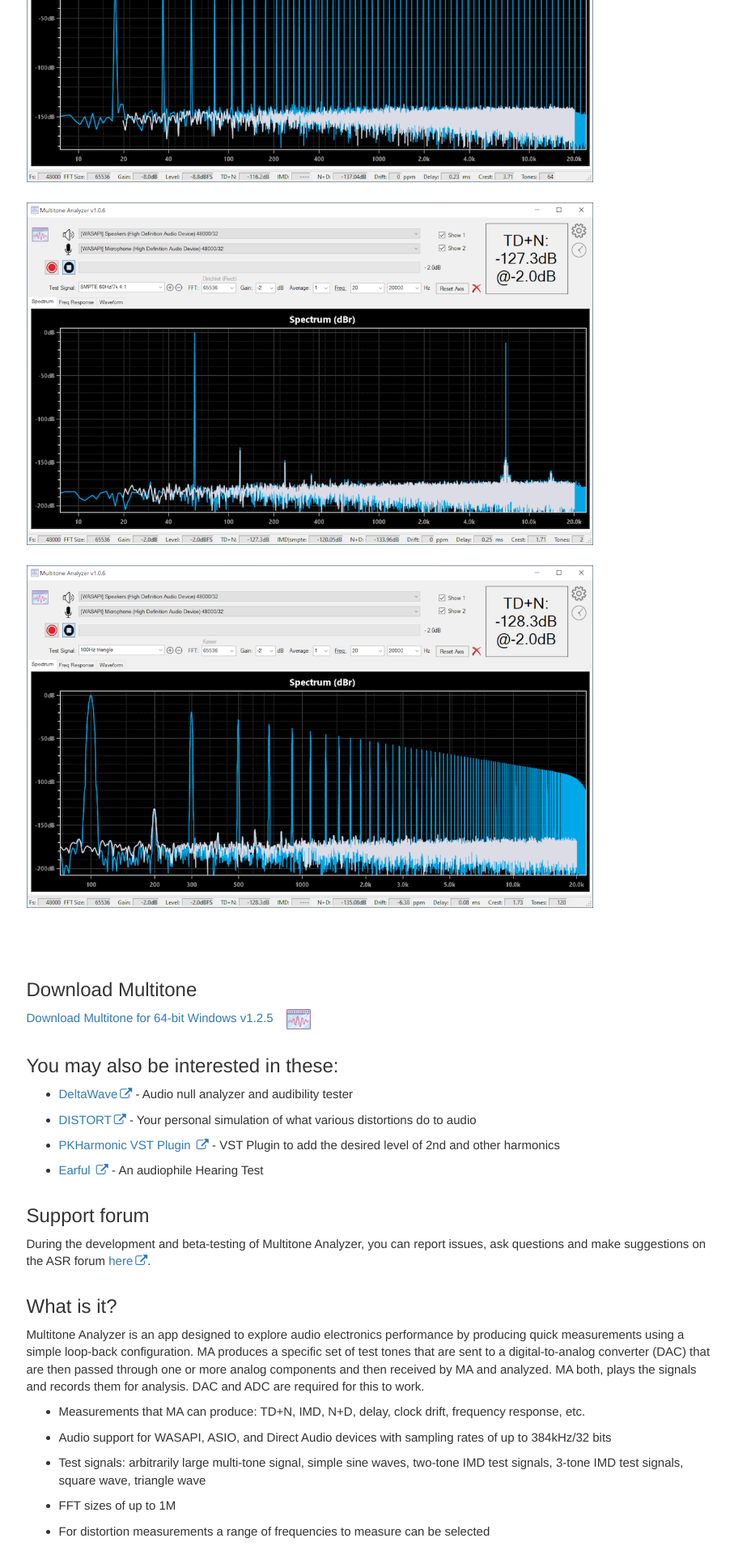
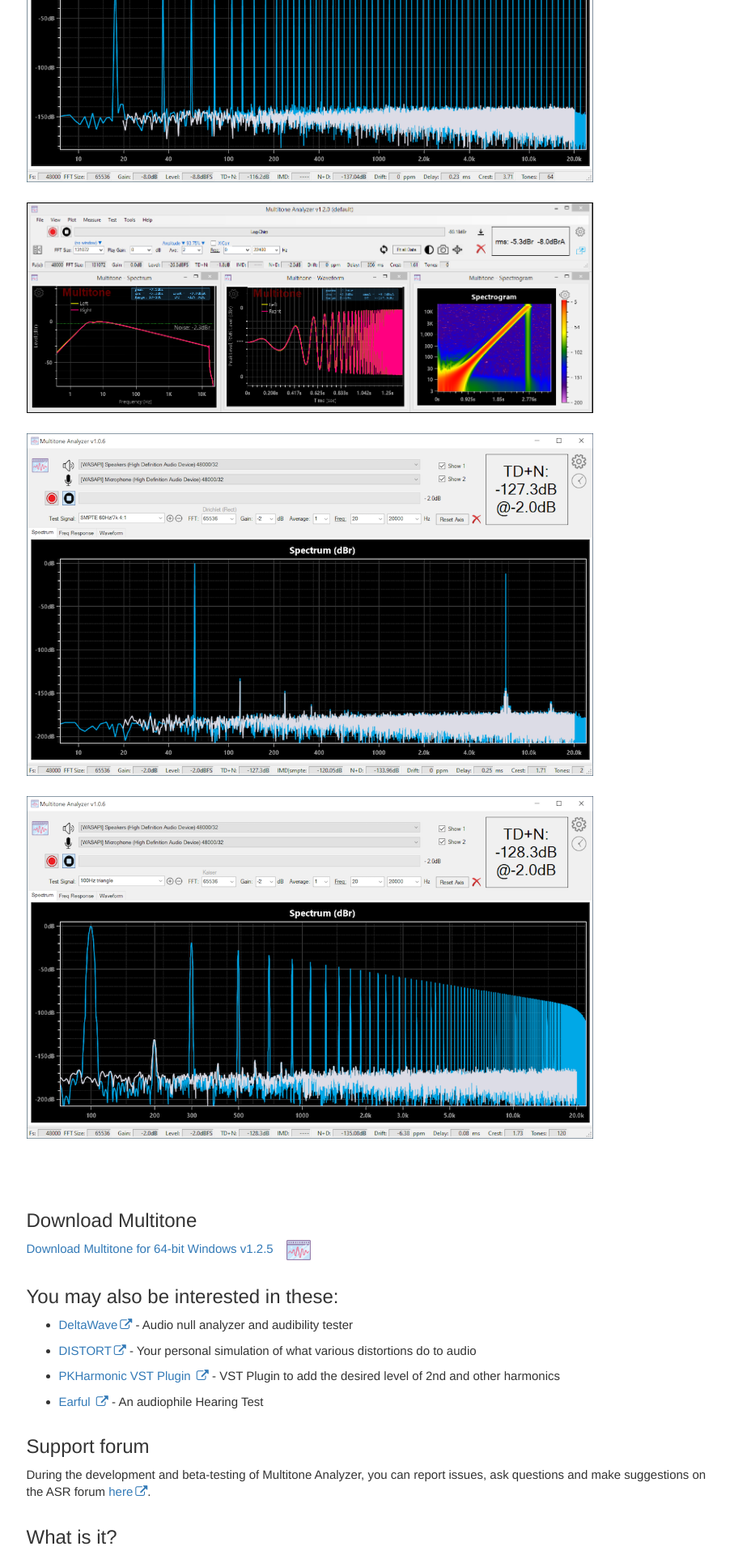
Before and after one commit to pkane2001/Distort, a Jekyll site: the page built from docs/multitone.md, in a window 1280 px wide. Shown: the part 1035-2955 px from the top of the page at 81% size, without its empty margins (330-1237 px from the left). Built offline with Jekyll 4.4.1, drawn with Linux system fonts in a browser that asks for light colours; nearby versions of some CDN libraries; our own code applies the rules of GitHub Pages for plain Markdown files; comment, search, counter and statistics services are not loaded.

Commit message:
no message

```diff
--- a/docs/multitone.md
+++ b/docs/multitone.md
@@ -13,9 +13,12 @@ comments: true
 
 ![multitone1](images/multitone1.png)
 
+![multitone-detach](images/multitone-detach.png)
+
 ![multitone2](images/multitone2.png)
 
 ![multitone3](images/multitone3.png)
+
 
 <br>
 <br>
@@ -76,8 +79,7 @@ Don't use this with your speakers or headphones! The test signals are designed f
 4. The Frequency Response chart is only generated with large-size multi-tone test signals (greater than 5 tones). It will be blank for all other test signals.
 
 ![multitone](images/multitone5.png)
-<br><br>
-![multitone](images/multitone-detach.png)
+
 
 ## Adding custom test signals
 You can design a completely custom test signal by just editing in the parameters on the MA main window. To save the new test, press the + button next to the edit box. The test will be available next time you restart Multitone Analyzer, just pick it from the drop-down list. If you need to remove a previously saved custom test, select it from the list and click the '-' button next to the edit box.
```
